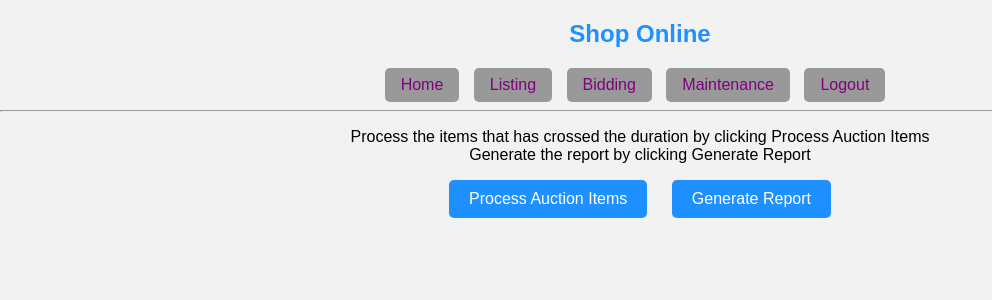
After one commit to Am-iir/ShopOnline, a PHP site: page /maintenance.htm in a window 1280 px wide. The commit adds this page. Shown: the top 300 px of the page, without its empty margins (0-992 px from the left). Run offline with PHP 8.4, Linux system fonts and the light colour scheme.

Commit message:
Maintenance Task Completed

```diff
--- /dev/null
+++ b/maintenance.htm
@@ -0,0 +1,46 @@
+<!--
+    Student Name: Amir Maharjan
+    Student ID: 104088013
+
+    This file is a gateway for  customer to login to system
+ -->
+
+<!DOCTYPE html>
+<html lang="en">
+<head>
+    <meta charset="UTF-8">
+    <meta name="viewport" content="width=device-width, initial-scale=1.0">
+    <title>Maintenance - ShopOnline</title>
+    <link rel="stylesheet" type="text/css" href="styles.css">
+</head>
+<body>
+
+<header>
+    <nav>
+        <h2 class="heading">Shop Online</h2>
+        <ul>
+            <li><a href="login.htm">Home</a></li>
+            <li><a href="listing.htm">Listing</a></li>
+            <li><a href="bidding.htm">Bidding</a></li>
+            <li><a href="maintenance.htm">Maintenance</a></li>
+            <li><a href="login.htm">Logout</a></li>
+        </ul>
+    </nav>
+</header>
+
+<hr>
+<p class="subHeading">
+    Process the items that has crossed the duration by clicking Process Auction Items <br>
+    Generate the report by clicking Generate Report
+</p>
+<div style="text-align: center;">
+
+    <button id="processAuctionItems" onclick="processAuctionItems()">Process Auction Items</button>
+    <button id="generateReport" onclick="generateReport()">Generate Report</button>
+
+    <div id="maintenanceMessage"></div>
+</div>
+
+<script src="maintenance.js"></script>
+</body>
+</html>
--- /dev/null
+++ b/maintenance.js
@@ -0,0 +1,33 @@
+/*
+    Student Name: Amir Maharjan
+    Student ID: 104088013
+
+    This file is the js for the maintenance page for process auction and generate report.
+*/
+
+var xhr = false
+if (window.XMLHttpRequest) {
+    xhr = new XMLHttpRequest()
+} else if (window.ActiveXObject) {
+    xhr = new ActiveXObject("Microsoft.XMLHTTP")
+}
+
+function processAuctionItems() {
+    xhr.open("GET", "processAuctionItems.php", true);
+    xhr.onreadystatechange = getMaintenanceData;
+    xhr.send();
+}
+
+function generateReport() {
+
+    xhr.open("GET", "generateReport.php", true);
+    xhr.onreadystatechange = getMaintenanceData;
+    xhr.send();
+}
+
+function getMaintenanceData() {
+
+    if (xhr.readyState == 4 && xhr.status == 200) {
+        document.getElementById('maintenanceMessage').innerHTML = xhr.responseText;
+    }
+}
--- a/styles.css
+++ b/styles.css
@@ -123,7 +123,8 @@ button:hover {
     color: red;
 }
 
-#listingMessage{
+#listingMessage,
+#maintenanceMessage{
     margin-top: 20px;
 }
 
```
Also changed, not shown: generateReport.php (added, +45 -0 lines), processAuctionItems.php (added, +48 -0 lines), 1 other file.
